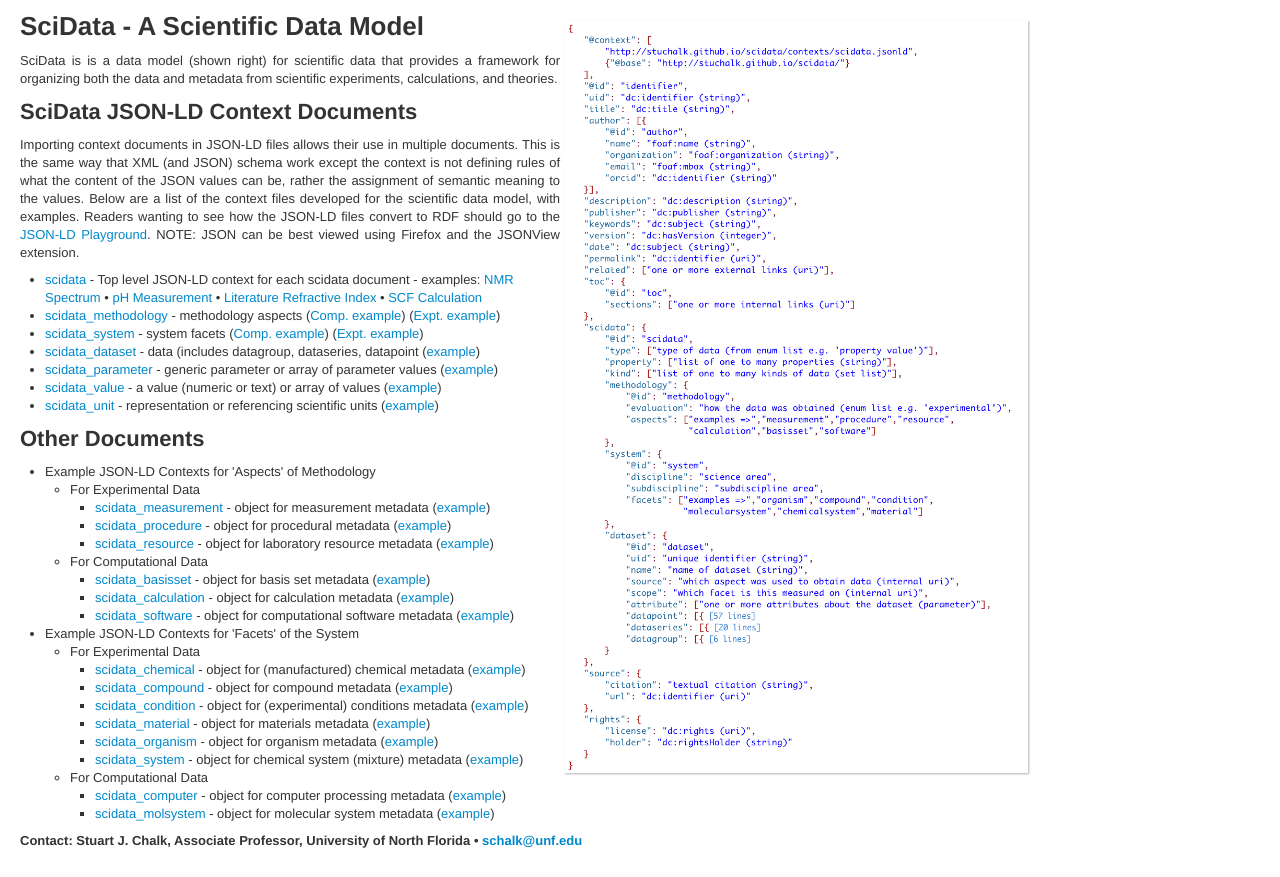
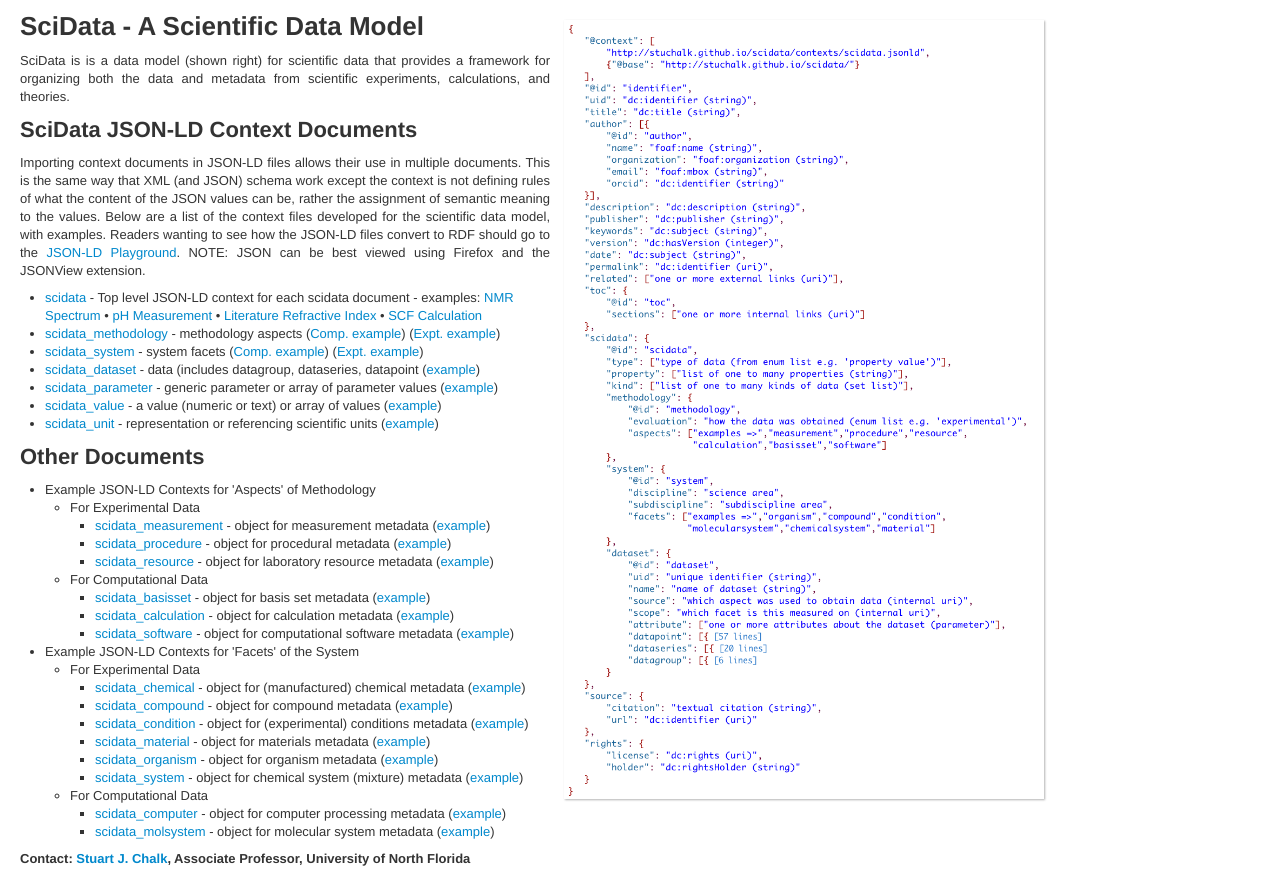
Before and after one commit to stuchalk/scidata, a plain HTML site: page index.html in a window 1280 px wide. Drawn offline with Linux system fonts and the light colour scheme.

Commit message:
Updates to website

```diff
--- a/index.html
+++ b/index.html
@@ -7,7 +7,7 @@
 		<link rel="stylesheet" href="scidata.css" type="text/css" />
 	</head>
 	<body style="padding: 0 20px;width: 1024px;">
-		<div style="float: left;width: 540px;">
+		<div style="float: left;width: 530px;">
 			<h1>SciData - A Scientific Data Model</h1>
 			<p style="text-align: justify;">SciData is is a data model (shown right) for scientific data that provides a
 				framework for organizing both the data and metadata from scientific experiments, calculations, and
@@ -29,7 +29,7 @@
 						href="examples/methodology_cc.jsonld">Comp. example</a>) (<a
 						href="examples/methodology_exp.jsonld">Expt. example</a>)</li>
 			    <li><a href="contexts/scidata_system.jsonld">scidata_system</a> - system facets (<a
-						href="examples/context_cc.jsonld">Comp. example</a>) (<a href="examples/context_exp.jsonld"
+			            href="examples/system_cc.jsonld">Comp. example</a>) (<a href="examples/system_exp.jsonld"
 						>Expt. example</a>)</li>
 				<li><a href="contexts/scidata_dataset.jsonld">scidata_dataset</a> - data (includes datagroup,
 					dataseries, datapoint (<a href="examples/dataset.jsonld">example</a>)</li>
@@ -98,9 +98,9 @@
 			</ul>
 		</div>
 		<div style="float: right;width: 480px;margin-top: 20px;">
-			<img src="images/scidata_framework.png" style="width: 464px;box-shadow: 1px 1px 2px rgba(0, 0, 0, 0.3);" />
+			<img src="images/scidata_framework.png" style="width: 480px;box-shadow: 1px 1px 2px rgba(0, 0, 0, 0.3);" />
 		</div>
 		<div style="clear: both;"></div>
-		<p><b>Contact: Stuart J. Chalk, Associate Professor, University of North Florida • <a href="mailto:schalk@unf.edu">schalk@unf.edu</a></b></p>
+	    <p><b>Contact: <a href="mailto:schalk@unf.edu">Stuart J. Chalk</a>, Associate Professor, University of North Florida</b></p>
 	</body>
 </html>
```
